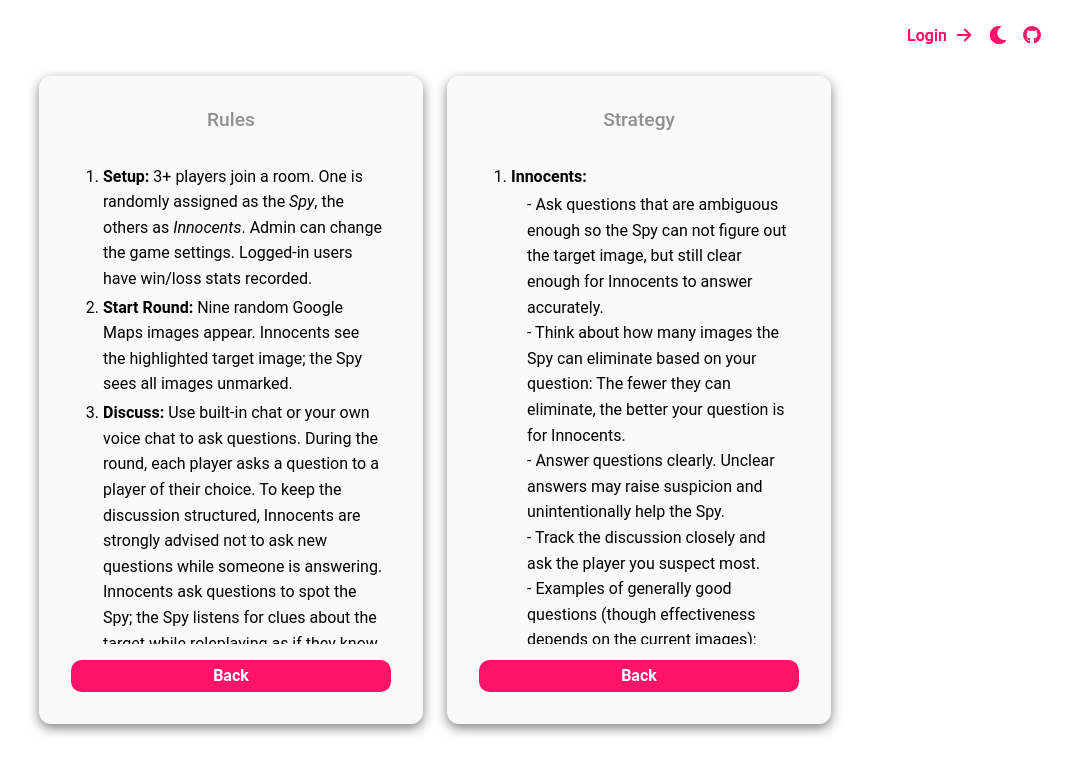
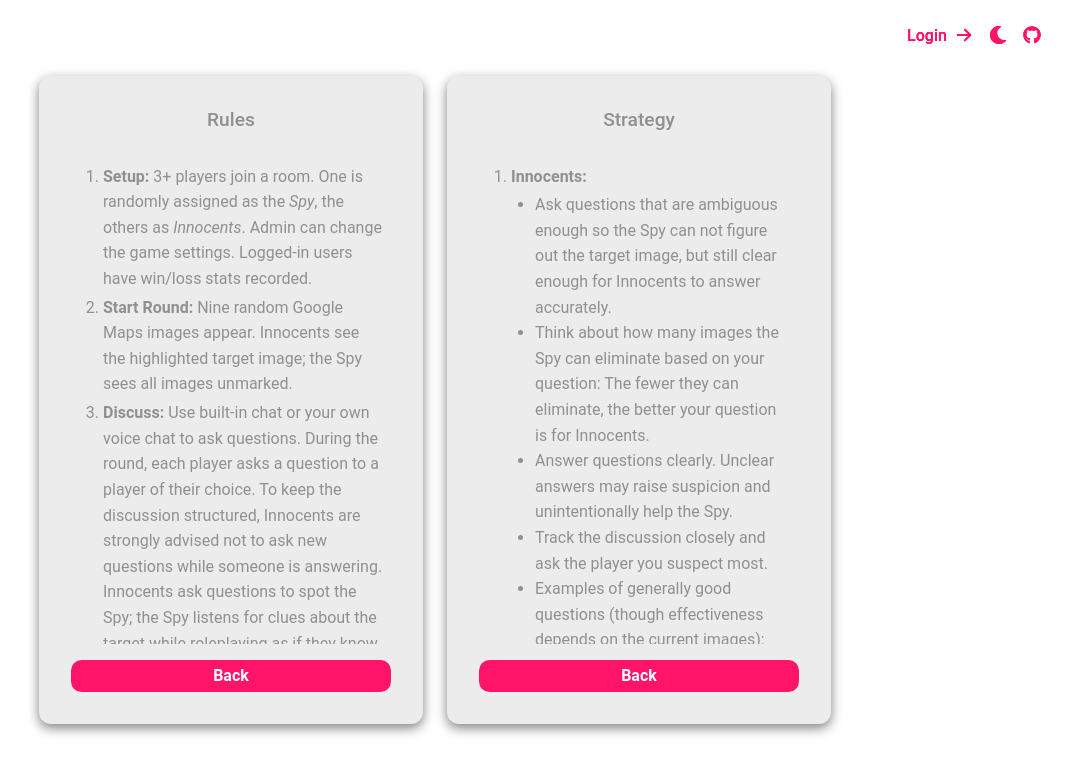
Before and after one commit to sopra-fs25-group-20/sopra-fs25-group-20-client, a Next.js app: page /rules in a window 1280 px wide. Shown: the top 774 px of the page, without its empty margins (205-1277 px from the left). Built offline with nearby package versions, Linux system fonts and the light colour scheme.

Commit message:
doc: change styling of rules page

```diff
--- a/app/rules/page.tsx
+++ b/app/rules/page.tsx
@@ -17,19 +17,17 @@ export default function RulesPage() {
           display: "flex",
           justifyContent: "center",
           alignItems: "center",
-          minHeight: "100vh",
+          minHeight: "80vh",
           padding: "2rem",
         }}
       >
         <HorizontalFlex gap={24}>
           {/* First card */}
           <div
+            className="frame"
             style={{
-              backgroundColor: darkMode ? "#2d2d2d" : "#f9f9f9",
-              color: darkMode ? "#fff" : "#000",
               width: "30vw",
               minHeight: "60vh",
-              padding: "2rem",
               borderRadius: "12px",
               boxShadow: "0 4px 12px rgba(0,0,0,0.5)",
               display: "flex",
@@ -127,12 +125,10 @@ export default function RulesPage() {
 
           {/* Second card */}
           <div
+            className="frame"
             style={{
-              backgroundColor: darkMode ? "#2d2d2d" : "#f9f9f9",
-              color: darkMode ? "#fff" : "#000",
               width: "30vw",
               minHeight: "60vh",
-              padding: "2rem",
               borderRadius: "12px",
               boxShadow: "0 4px 12px rgba(0,0,0,0.5)",
               display: "flex",
@@ -162,64 +158,89 @@ export default function RulesPage() {
                 <ol style={{ textAlign: "left", lineHeight: 1.6 }}>
                   <li>
                     <strong>Innocents:</strong>
-                    <div style={{ marginTop: "0.2rem" }}>
-                      <div style={{ marginLeft: "1rem" }}>
-                        - Ask questions that are ambiguous enough so the Spy can
-                        not figure out the target image, but still clear enough
-                        for Innocents to answer accurately.
-                      </div>
-                      <div style={{ marginLeft: "1rem" }}>
-                        - Think about how many images the Spy can eliminate
+                    <div style={{ marginTop: "0.2rem", marginLeft: "1rem" }}>
+                      <ul
+                        style={{ listStyleType: "disc", paddingLeft: "0.5rem" }}
+                      >
+                        <li>
+                          Ask questions that are ambiguous enough so the Spy can
+                          not figure out the target image, but still clear
+                          enough for Innocents to answer accurately.
+                        </li>
+                        <li>
+                          Think about how many images the Spy can eliminate
                           based on your question: The fewer they can eliminate,
                           the better your question is for Innocents.
-                      </div>
-                      <div style={{ marginLeft: "1rem" }}>
-                        - Answer questions clearly. Unclear answers may raise
+                        </li>
+                        <li>
+                          Answer questions clearly. Unclear answers may raise
                           suspicion and unintentionally help the Spy.
-                      </div>
-                      <div style={{ marginLeft: "1rem" }}>
-                        - Track the discussion closely and ask the player you
+                        </li>
+                        <li>
+                          Track the discussion closely and ask the player you
                           suspect most.
-                      </div>
-                      <div style={{ marginLeft: "1rem" }}>
-                        - Examples of generally good questions (though
+                        </li>
+                        <li>
+                          Examples of generally good questions (though
                           effectiveness depends on the current images):
-                      </div>
-                      <div style={{ marginLeft: "3rem" }}>
-                        - How many different people would you expect to see here
-                        on a typical weekday at noon?
-                      </div>
-                      <div style={{ marginLeft: "3rem" }}>
-                        - Out of 100, how safe would you feel walking alone here
-                        at night?
-                      </div>
+                          <ul
+                            style={{
+                              listStyleType: "circle",
+                              paddingLeft: "1.5rem",
+                              marginTop: "0.3rem",
+                            }}
+                          >
+                            <li>
+                              How many different people would you expect to see
+                              here on a typical weekday at noon?
+                            </li>
+                            <li>
+                              Out of 100, how safe would you feel walking alone
+                              here at night?
+                            </li>
+                          </ul>
+                        </li>
+                      </ul>
                     </div>
                   </li>
                   <li style={{ marginTop: "1rem" }}>
                     <strong>Spy:</strong>
-                    <div style={{ marginTop: "0.2rem" }}>
-                      <div style={{ marginLeft: "1rem" }}>
-                        - Follow the discussion closely and try to identify the
-                        target image by logically eliminating the unlikely ones.
-                      </div>
-                      <div style={{ marginLeft: "1rem" }}>
-                        - When you&apos;re asked a question, adjust your answer
-                        based on what&apos;s been said so far:
-                      </div>
-                      <div style={{ marginLeft: "3rem" }}>
+                    <div style={{ marginTop: "0.2rem", marginLeft: "1rem" }}>
+                      <ul
+                        style={{ listStyleType: "disc", paddingLeft: "1rem" }}
+                      >
+                        <li>
+                          Follow the discussion closely and try to identify the
+                          target image by logically eliminating the unlikely
+                          ones.
+                        </li>
+                        <li>
+                          When you&apos;re asked a question, adjust your answer based
+                          on what&apos;s been said so far:
+                          <ul
+                            style={{
+                              listStyleType: "circle",
+                              paddingLeft: "1.5rem",
+                              marginTop: "0.3rem",
+                            }}
+                          >
+                            <li>
                               If you&apos;re unsure about the target image, give a
-                        vague but believable answer. Just be aware it might
-                        raise suspicion.
-                      </div>
-                      <div style={{ marginLeft: "3rem" }}>
+                              vague but believable answer. Just be aware it
+                              might raise suspicion.
+                            </li>
+                            <li>
                               If you&apos;ve narrowed down the options, shape your
                               answer to fit the remaining images.
-                      </div>
-                      <div style={{ marginLeft: "1rem" }}>
-                        - If you&apos;ve raised too much suspicion, and feel
-                        like you will be voted out, submit your best guess
-                        before it&apos;s too late.
-                      </div>
+                            </li>
+                          </ul>
+                        </li>
+                        <li>
+                          If you&apos;ve raised too much suspicion, and feel like you
+                          will be voted out, submit your best guess before it&apos;s
+                          too late.
+                        </li>
+                      </ul>
                     </div>
                   </li>
                 </ol>
```
Lines whose indentation alone changed are shown as unchanged.
